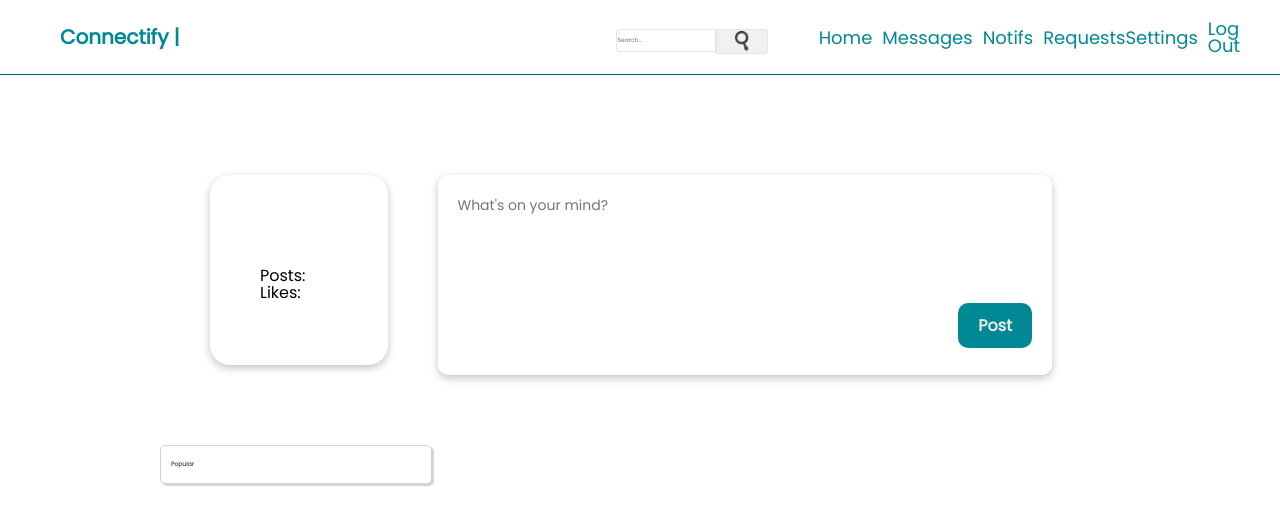
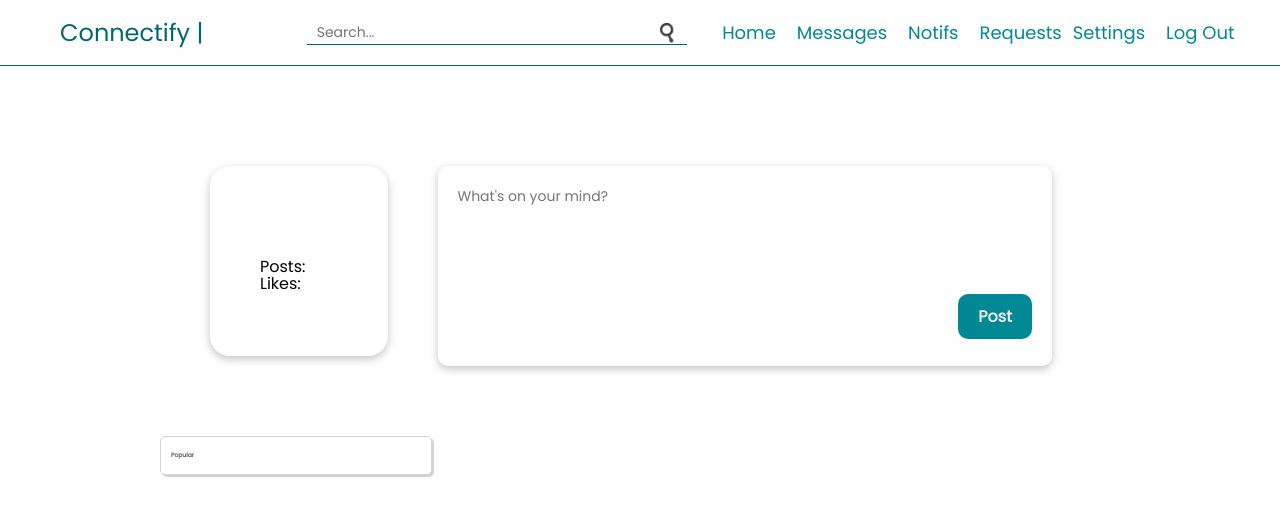
Before and after one commit to yashb07/Full-Stack-Website-Minor-Project, a PHP site: page / in a window 1280 px wide. Shown: the top 525 px of the page. Run offline with PHP 8.4, Linux system fonts and the light colour scheme; the visitor is signed in with stand-in values (Sample User, id 1); data that the repository does not hold is empty; some libraries are stand-ins or nearby versions.

Commit message:
add: navbar design, login page

```diff
--- a/assets/css/style.css
+++ b/assets/css/style.css
@@ -332,67 +332,12 @@ textarea:focus {
 	overflow: scroll;
 }
 
-.user_found_messages {
-	border-bottom: 1px solid #D3D3D3;
-	padding: 8px 8px 10px 8px;
-}
-
-.user_found_messages:hover {
-	background-color: #D3D3D3;
-}
-
-.user_found_messages img {
-	height: 35px;
-	float: left;
-}
-
 #grey {
 	color: #8C8C8C;
 }
 
-.resultDisplay {
-	padding: 5px 5px 0 5px;
-	height: 70px;
-	border-bottom: 1px solid #D3D3D3;
-}
-.resultDisplay a {
-	float: none;
-}
-.resultDisplay:hover {
-	background-color: #EBEBEB;
-	text-decoration: none;
-}
-.liveSearchProfilePic img {
-	height: 50px;
-	border-radius: 25px;
-	margin: 1px 12px 0 2px;
-	float: left;
-}
-
-.liveSearchText {
-	background-color: transparent;
-	color: #1E96CA;
-}
-
-.liveSearchText p{
-	margin-left: 10px;
-	font-size: 12px;
-}
-
 .tab-content {
 	margin-top: 25px;
-}
-
-.dropdown_data_window {
-    background-color: #fff;
-    border: 1px solid #DADADA;
-    border-radius: 0 0 8px 8px;
-    border-top: none;
-    width: 300px;
-    position: absolute;
-    right: 10px;
-    top: 40px;
-    overflow: scroll;
 }
 
 .notification_badge {
@@ -429,45 +374,11 @@ textarea:focus {
 	margin: 0;
 }
 
-.search {
-	margin: 8px 0 0 15%;
-}
-
-.search #search_text_input {
-	border: thin solid #E5E5E5;
-  	float: left;
-  	height: 23px;
-  	outline: 0;
-  	width: 100px;
-  	border-top-right-radius: 0;
-  	border-bottom-right-radius: 0;
-  	border-top-left-radius: 3px;
-  	border-bottom-left-radius: 3px;
-}
-
-.button_holder {
-	background-color: #F1F1F1;
-  	border: thin solid #e5e5e5;
-  	cursor: pointer;
-  	float: left;
-  	height: 23px;
-  	text-align: center;
-  	width: 50px;
-  	border-top-right-radius: 3px;
-  	border-bottom-right-radius: 3px;
-}
-
-.button_holder img {
-	margin-top: 1px;
-    width: 20px;
-}
-
 .search_results {
 	background-color: #fff;
     border: 1px solid #DADADA;
     border-bottom: none;
     border-top: none;
-    margin-top: 21px;
 }
 
 .search_results_footer{
@@ -544,3 +455,227 @@ textarea:focus {
     display: block;
     margin: 5px auto;
 }
+
+
+
+
+
+
+@import "utilities.css";
+@import url("https://fonts.googleapis.com/css2?family=Lato&display=swap");
+@import url("https://fonts.googleapis.com/css2?family=Poppins:wght@100&display=swap");
+
+:root {
+  --blue-dark: #026670;
+  --blue-dark-light: #008894;
+  --blue-primary: #9fedd7;
+  --blue-secondary: #63d5c3;
+
+  --white-primary: #edeae5;
+  --pure: #ffffff;
+
+  --black-primary: #000000;
+  --black-secondary: #1a1a1d;
+  --black-tertiary: #4e4e50;
+}
+
+* {
+  margin: 0;
+  padding: 0;
+  font-family: "Lato", sans-serif;
+}
+
+@media (min-width: 576px) {
+  .container {
+    max-width: 540px;
+  }
+}
+
+@media (min-width: 768px) {
+  .container {
+    max-width: 720px;
+  }
+}
+
+@media (min-width: 992px) {
+  .container {
+    max-width: 960px;
+  }
+}
+
+@media (min-width: 1200px) {
+  .container {
+    max-width: 1152px;
+  }
+}
+
+a:link {
+  color: var(--secondary);
+  text-decoration: none;
+}
+a:visited {
+  color: var(--secondary);
+  text-decoration: none;
+}
+a:active {
+  color: var(--secondary);
+  text-decoration: none;
+}
+
+h1,
+h4 {
+  font-family: "Poppins", sans-serif;
+  font-weight: 600;
+}
+
+.whitebox {
+  background-color: transparent;
+  border-style: none;
+  border-bottom: 1px solid;
+  padding: 10px;
+  margin: 5px;
+  width: 400px;
+  margin-top: 1.5rem;
+  color: var(--black-primary);
+  /* transition: all 0.3s ease; */
+}
+
+.whitebox::placeholder {
+  color: var(--black-primary);
+}
+
+.whitebox:focus {
+  border: none;
+  border-bottom: 1px solid var(--blue-secondary);
+  outline: none;
+}
+
+body {
+  width: 100%;
+  height: 100%;
+  color: var(--black-primary);
+  box-sizing: border-box;
+}
+
+.flex-container {
+  flex-direction: row;
+  justify-content: space-evenly;
+  border-radius: 20px;
+  height: 100vh;
+}
+
+.left {
+  width: 50%;
+  background-image: linear-gradient(
+    30deg,
+    var(--blue-secondary),
+    var(--blue-primary)
+  );
+  flex-direction: column;
+  align-items: center;
+  text-align: center;
+}
+
+.left .left-logo img {
+  position: absolute;
+  left: 0rem;
+  top: 0rem;
+  width: 75px;
+}
+
+.left .title {
+  padding: 20px;
+  padding-bottom: 10px;
+  margin-top: 5rem;
+  color: var(--black-primary);
+}
+
+.left h4 {
+  color: var(--black-primary);
+}
+
+.left .rocket {
+  width: 50%;
+  margin-top: 4rem;
+}
+
+.right {
+  width: 50%;
+  background: #FFF;
+  flex-direction: column;
+  align-items: flex-start;
+  justify-content: space-evenly;
+  padding-left: 5rem;
+  font-family: "Lato-Light", sans-serif;
+}
+
+.flex-container .right .right-btn {
+  position: absolute;
+  top: 2rem;
+  right: 2rem;
+}
+
+.right .right-btn .btn1 {
+  background: var(--blue-primary);
+  border-radius: 15px 0px 0px 15px;
+  transition: all 0.3s ease;
+}
+
+.right .right-btn .btn1:hover {
+  background: var(--blue-secondary);
+}
+
+.right .right-btn .btn2 {
+  background: var(--blue-secondary);
+  border-radius: 0px 15px 15px 0px;
+  transition: all 0.3s ease;
+}
+
+.right .right-btn .btn2:hover {
+  background: var(--blue-secondary);
+}
+
+.right .right-btn a {
+  transition: all 0.3s ease;
+}
+
+.right .right-btn a:hover {
+  color: var(--black-secondary);
+  text-decoration: none;
+}
+
+.form {
+  flex-direction: column;
+  align-items: flex-start;
+  margin-top: 0rem;
+}
+
+.form h1 {
+  color: var(--black-primary);
+}
+
+.submit {
+  margin-top: 2rem;
+}
+
+.user-details .input-box input:focus,
+.user-details .input-box input:valid {
+  border-color: var(--blue-primary);
+}
+
+@media (max-width: 576px) {
+  .flex-container {
+    flex-direction: column-reverse;
+    align-items: center;
+    width: 100%;
+  }
+  .flex-container .left {
+    justify-content: space-between;
+  }
+  .flex-container .left .title {
+    margin-top: 0rem;
+  }
+  .flex-container .left .rocket {
+    visibility: collapse;
+  }
+}
--- a/assets/css/style_navbar.css
+++ b/assets/css/style_navbar.css
@@ -45,7 +45,7 @@ nav {
 nav .logo {
   display: flex;
   align-items: center;
-  width: 100%;
+  width: 50%;
   padding-left: 4rem;
   color: var(--blue-dark-light);
   user-select: none;
@@ -55,17 +55,8 @@ nav .logo {
 nav .logo:hover {
   color: var(--blue-dark);
 }
-
-nav .logo h3 {
-  font-size: 2rem;
-}
-
-nav .logo h3 i {
-  font-size: 2rem;
-  margin-right: 2rem;
-}
-
 nav .logo a {
+  font-size: 2.4rem;
   margin-left: 2rem;
   color: var(--blue-dark);
 }
@@ -73,7 +64,84 @@ nav .logo a {
 nav .search {
   display: flex;
   align-items: center;
-  width: 50%;
+  width: 75%;
+  flex-direction: column;
+  position: relative;
+}
+
+nav .search form {
+  display: flex;
+  align-items: center;
+  width: 100%;
+}
+
+nav .search .search_results {
+  position: absolute;
+  width: 100%;
+  top: 25px;
+}
+
+.search .search_results .result-display {
+  box-sizing: border-box;
+	display: flex;
+	align-items: center;
+	height: 100%;
+  padding: 1rem 0;
+  border-bottom: 1px solid var(--blue-dark);
+  transition: all 0.3s ease;
+}
+
+.result-display:hover .liveSearchText p:nth-child(1){
+  color: var(--blue-dark);
+}
+
+.search_results .result-display .display-container {
+  color: var(--black-primary);
+  display: flex;
+  align-items: center;
+  width: 100%;
+  padding: 0 2rem;
+}
+
+.display-container .liveSearchProfilePic img {
+  height: 50px;
+	border-radius: 25px;
+	margin: 1px 12px 0 2px;
+	float: left;
+}
+
+.display-container .liveSearchText {
+  display: flex;
+  flex-direction: column;
+  align-items: flex-start;
+}
+
+.liveSearchText p {
+  font-size: 1.4rem;
+}
+
+.liveSearchText p:nth-child(1) {
+  color: var(--blue-dark-light);
+}
+
+.search form input {
+  position: relative;
+  background-color: transparent;
+  width: 100%;
+  height: 25px;
+  font-size: 1.4rem;
+  border: none;
+  outline:  none;
+  border-bottom: 1px solid var(--blue-dark);
+  margin-right: 2rem;
+  padding: 0 1rem;
+}
+
+.search form .search-btn {
+  position: absolute;
+  width: 2rem;
+  right: 3rem;
+  cursor: pointer;
 }
 
 nav .nav-links {
@@ -102,3 +170,48 @@ nav .nav-links a i {
 nav .nav-links a:hover {
   color: var(--blue-dark);
 }
+
+nav .dropdown_data_window {
+  background-color: #fff;
+  border: 1px solid #DADADA;
+  border-radius: 0 0 8px 8px;
+  border-top: none;
+  width: 25rem;
+  position: absolute;
+  right: 40rem;
+  top: 6.5rem;
+  overflow-y: auto;
+	z-index: 100;
+}
+
+.dropdown_data_window p {
+  font-size: 1.2rem;
+}
+
+.dropdown {
+  display: flex;
+  align-items: center;
+  transition: all 0.3s ease;
+  padding: 1rem;
+}
+
+.dropdown img {
+  width: 50px;
+  border-radius: 5px;
+  margin-right: 5px;
+}
+
+.dropdown .dropdown-details {
+  display: flex;
+  flex-direction: column;
+  align-items: flex-start;
+}
+
+.dropdown .dropdown-details h1 {
+  font-size: 1.6rem;
+  font-weight: 500;
+  color: var(--blue-dark-light);
+}
+.dropdown:hover .dropdown-details h1 {
+  color: var(--blue-dark);
+}
--- a/assets/js/demo.js
+++ b/assets/js/demo.js
@@ -81,7 +81,7 @@ function getDropdownData(user, type) {
 
 			success: function(response) {
 				$(".dropdown_data_window").html(response);
-				$(".dropdown_data_window").css({"padding" : "0px", "height": "280px", "border" : "1px solid #DADADA"});
+				$(".dropdown_data_window").css({"padding" : "0px", "height": "100px", "border" : "1px solid #DADADA"});
 				$("#dropdown_data_type").val(type);
 			}
 
--- a/includes/classes/Message.php
+++ b/includes/classes/Message.php
@@ -158,11 +158,15 @@ class Message {
 			$split = str_split($latest_message_details[1], 12);
 			$split = $split[0] . $dots;
 
-			$return_string .= "<a href='messages.php?u=$username'> <div class='user_found_messages'>
+			$return_string .= "
+			<a href='messages.php?u=$username'>
+				<div class='dropdown-messages'>
 					<img src='" . $user_found_obj->getProfilePic() . "' style='border-radius: 5px; margin-right: 5px;'>
 					" . $user_found_obj->getFirstAndLastName() . "
-								<span class='timestamp_smaller' id='grey'> " . $latest_message_details[2] . "</span>
-								<p id='grey' style='margin: 0;'>" . $latest_message_details[0] . $split . " </p>
+					<div class='dropdown-messages-details'>
+						<p>" . $latest_message_details[2] . "</p>
+						<p>" . $latest_message_details[0] . $split . "</p>
+					</div>
 				</div>
 			</a>";
 		}
@@ -221,12 +225,15 @@ class Message {
 			$split = str_split($latest_message_details[1], 12);
 			$split = $split[0] . $dots;
 
-			$return_string .= "<a href='messages.php?u=$username'>
-								<div class='user_found_messages' style='" . $style . "'>
-								<img src='" . $user_found_obj->getProfilePic() . "' style='border-radius: 5px; margin-right: 5px;'>
-								" . $user_found_obj->getFirstAndLastName() . "
-								<span class='timestamp_smaller' id='grey'> " . $latest_message_details[2] . "</span>
-								<p id='grey' style='margin: 0;'>" . $latest_message_details[0] . $split . " </p>
+			$return_string .= "
+			<a href='messages.php?u=$username'>
+				<div class='dropdown' style='" . $style . "'>
+					<img src='" . $user_found_obj->getProfilePic() . "'>
+					<div class='dropdown-details'>
+						<h1>"  . $user_found_obj->getFirstAndLastName() . "</h1>
+						<p>" . $latest_message_details[2] . "</p>
+						<p>" . $latest_message_details[0] . $split . "</p>
+					</div>
 				</div>
 			</a>";
 		}
@@ -234,9 +241,13 @@ class Message {
 
 		//If posts were loaded
 		if($count > $limit)
-			$return_string .= "<input type='hidden' class='nextPageDropdownData' value='" . ($page + 1) . "'><input type='hidden' class='noMoreDropdownData' value='false'>";
+			$return_string .= "
+			<input type='hidden' class='nextPageDropdownData' value='" . ($page + 1) . "'>
+			<input type='hidden' class='noMoreDropdownData' value='false'>";
 		else
-			$return_string .= "<input type='hidden' class='noMoreDropdownData' value='true'> <p style='text-align: center;'>No more messages to load!</p>";
+			$return_string .= "
+			<input type='hidden' class='noMoreDropdownData' value='true'>
+			<p style='text-align: center;'>No more messages to load!</p>";
 
 		return $return_string;
 	}
--- a/includes/classes/Notification.php
+++ b/includes/classes/Notification.php
@@ -121,22 +121,28 @@ class Notification {
 			$opened = $row['opened'];
 			$style = ($opened == 'no') ? "background-color: #DDEDFF;" : "";
 
-			$return_string .= "<a href='" . $row['link'] . "'>
-									<div class='resultDisplay resultDisplayNotification' style='" . $style . "'>
-										<div class='notificationsProfilePic'>
-											<img src='" . $user_data['profile_pic'] . "'>
-										</div>
-										<p class='timestamp_smaller' id='grey'>" . $time_message . "</p>" . $row['message'] . "
-									</div>
-								</a>";
+			$return_string .= "
+			<a href='" . $row['link'] . "'>
+				<div class='dropdown' style='" . $style . "'>
+					<img src='" . $user_data['profile_pic'] . "'>
+					<div class='dropdown-details'>
+						<p>" . $time_message . "</p>
+						<p>" . $row['message'] . "</p>
+					</div>
+				</div>
+			</a>";
 		}
 
 
 		//If posts were loaded
 		if($count > $limit)
-			$return_string .= "<input type='hidden' class='nextPageDropdownData' value='" . ($page + 1) . "'><input type='hidden' class='noMoreDropdownData' value='false'>";
+			$return_string .= "
+			<input type='hidden' class='nextPageDropdownData' value='" . ($page + 1) . "'>
+			<input type='hidden' class='noMoreDropdownData' value='false'>";
 		else
-			$return_string .= "<input type='hidden' class='noMoreDropdownData' value='true'> <p style='text-align: center;'>No more notifications to load!</p>";
+			$return_string .= "
+			<input type='hidden' class='noMoreDropdownData' value='true'>
+			<p style='text-align: center;'>No more notifications to load!</p>";
 
 		return $return_string;
 	}
--- a/includes/handlers/ajax_search.php
+++ b/includes/handlers/ajax_search.php
@@ -28,14 +28,14 @@ if($query != ""){
 		else
 			$mutual_friends = "";
 
-		echo "<div class='resultDisplay'>
-				<a href='" . $row['username'] . "' style='color: #1485BD'>
+		echo "<div class='result-display'>
+				<a class='display-container' href='" . $row['username'] . "'>
 					<div class='liveSearchProfilePic'>
 						<img src='" . $row['profile_pic'] ."'>
 					</div>
 
 					<div class='liveSearchText'>
-						" . $row['first_name'] . " " . $row['last_name'] . "
+					<p>" . $row['first_name'] . " " . $row['last_name'] . "</p>
 						<p>" . $row['username'] ."</p>
 						<p id='grey'>" . $mutual_friends ."</p>
 					</div>
--- a/includes/handlers/logout.php
+++ b/includes/handlers/logout.php
@@ -1,5 +1,5 @@
 <?php
 session_start();
 session_destroy();
-header("Location: ../../register.php")
+header("Location: ../../sign_in.php")
  ?>
--- a/includes/header.php
+++ b/includes/header.php
@@ -4,23 +4,19 @@ include("includes/classes/User.php");
 	include("includes/classes/Post.php");
 	include("includes/classes/Message.php");
 	include("includes/classes/Notification.php");
-
-
 	if (isset($_SESSION['username'])) {
 		$userLoggedIn = $_SESSION['username'];
 		$user_details_query = mysqli_query($con, "SELECT * FROM users WHERE username='$userLoggedIn'");
 		$user = mysqli_fetch_array($user_details_query);
 	}
 	else {
-	header("Location: register.php");
+		header("Location: sign_in.php");
 	}
-
 ?>
 
 <html>
 	<head>
 		<title>Welcome to Swirlfeed</title>
-
 		<!-- Javascript -->
 		<script src="https://ajax.googleapis.com/ajax/libs/jquery/2.1.3/jquery.min.js"></script>
 		<script src="assets/js/bootstrap.js"></script>
@@ -28,7 +24,6 @@ else {
 		<script src="assets/js/demo.js"></script>
 		<script src="assets/js/jquery.jcrop.js"></script>
 		<script src="assets/js/jcrop_bits.js"></script>
-
 
 		<!-- CSS -->
 		<link rel="stylesheet" type="text/css" href="assets/css/style.css">
@@ -52,7 +47,7 @@ else {
 			$num_requests = $user_obj->getNumberOfFriendRequests();
 		?>
 		<div class="logo">
-                <h3><i class="bi bi-share"></i>Connectify |</h3>
+			<a href="index.php"><i class="bi bi-share"></i>Connectify |</a>
 			<a href="<?php echo $userLoggedIn ?>">
 				<h3 class="uname"><?php echo $user['first_name'];?></h3>
 			</a>
@@ -60,21 +55,22 @@ else {
 		<div class="search">
 			<form action="search.php" method="GET" name="search_form">
 				<input type="text" onkeyup="getLiveSearchUsers(this.value, '<?php echo $userLoggedIn; ?>')" name="q" placeholder="Search..." autocomplete="off" id="search_text_input">
-					<div class="button_holder">
-						<img src="assets/images/icons/magnifying_glass.png">
-					</div>
+				<img class="search-btn" src="assets/images/icons/magnifying_glass.png">
 			</form>
 			<div class="search_results"></div>
 			<div class="search_results_footer_empty"></div>
 		</div>
 		<div class="nav-links">
-                <a href="index.php"><i class="bi bi-house"></i> Home</a>
+			<a href="index.php">
+				<i class="bi bi-house"></i> Home
+			</a>
 			<a href="javascript:void(0);" onclick="getDropdownData('<?php echo $userLoggedIn; ?>', 'message')">
 				<i class="bi bi-chat-left"></i>
 				<?php
 					if($num_messages > 0)
 					echo '<span class="notification_badge" id="unread_message">' . $num_messages . '</span>';
-					?>Messages</a>
+				?>Messages
+			</a>
 			<a href="javascript:void(0);" onclick="getDropdownData('<?php echo $userLoggedIn; ?>', 'notification')">
 				<i class="bi bi-bell"></i>Notifs
 				<?php
@@ -89,7 +85,9 @@ else {
 					echo '<span class="notification_badge" id="unread_requests">' . $num_requests . '</span>';
 				?>
 			</a>
-				<a href="settings.php">Settings</a>
+			<a href="settings.php">
+				Settings
+			</a>
 			<a href="includes/handlers/logout.php"><i class="bi bi-box-arrow-right">
 				</i> Log Out
 			</a>
--- a/sign_in.php
+++ b/sign_in.php
@@ -13,8 +13,8 @@ require 'includes/form_handlers/login_handler.php';
     <meta http-equiv="X-UA-Compatible" content="IE=edge">
     <meta name="viewport" content="width=device-width, initial-scale=1.0">
     <title>Connectify</title>
-    <link rel="stylesheet" href="./css/style.css">
-    <link rel="stylesheet" href="./css/utilities.css">
+    <link rel="stylesheet" href="./assets/css/style.css">
+    <link rel="stylesheet" href="./assets/css/utilities.css">
     <link rel="stylesheet" href="https://cdnjs.cloudflare.com/ajax/libs/font-awesome/4.7.0/css/font-awesome.min.css">
 </head>
 
@@ -46,7 +46,7 @@ require 'includes/form_handlers/login_handler.php';
                             echo $_SESSION['log_password'];
                         }
                         ?>"required><i id="showPass" onclick="showPass()" class="fa fa-eye fa-eye-slash"></i><br>
-                    <input class="btn-primary submit" type="submit" name="log_button" value="Login"><br>
+                    <input class="btn-primary submit" type="submit" name="login_button" value="Login">
                         <?php if (in_array("Incorrect E-mail or Password<br>",$error_array)) {
                             echo "Incorrect E-mail or Password<br>";
                         }?>
--- a/sign_up.php
+++ b/sign_up.php
@@ -13,8 +13,8 @@ require 'includes/form_handlers/login_handler.php';
     <meta http-equiv="X-UA-Compatible" content="IE=edge">
     <meta name="viewport" content="width=device-width, initial-scale=1.0">
     <title>Connectify</title>
-    <link rel="stylesheet" href="./css/style.css">
-    <link rel="stylesheet" href="./css/utilities.css">
+    <link rel="stylesheet" href="./assets/css/style.css">
+    <link rel="stylesheet" href="./assets/css/utilities.css">
     <link rel="stylesheet" href="https://cdnjs.cloudflare.com/ajax/libs/font-awesome/4.7.0/css/font-awesome.min.css">
 </head>
 
```
Also changed, not shown: assets/images/profile_pics/sample_user_218b69eb1aee7a21b475666bfc4e9c958n.jpeg (added). Lines whose indentation alone changed are shown as unchanged.
